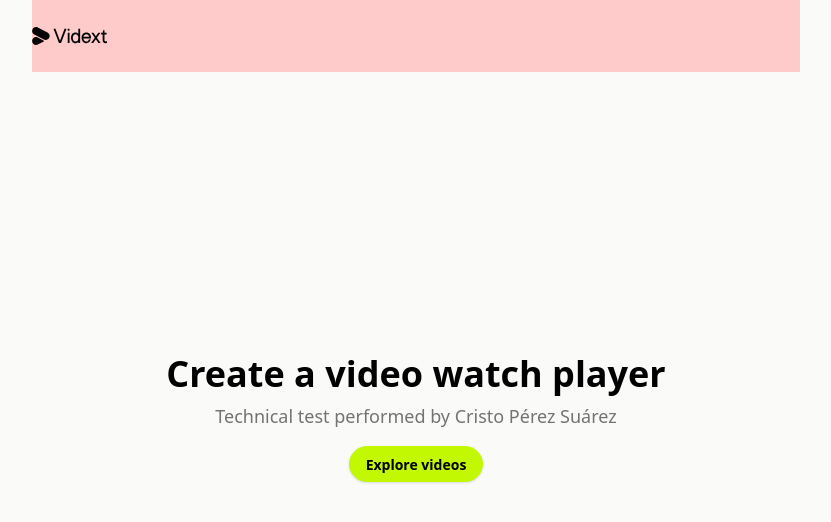
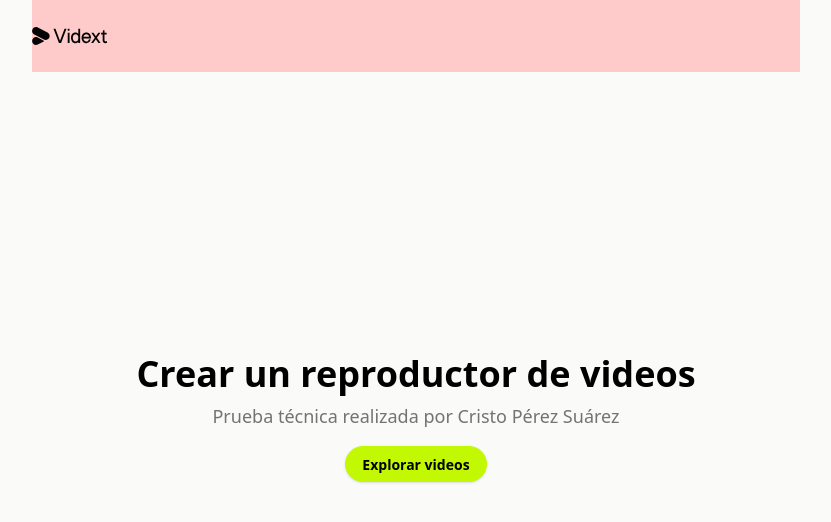
Before and after one commit to CristoBits0101/vidext-technical-test, a Next.js app: page / in a window 1280 px wide. Shown: the top 522 px of the page, without its empty margins (224-1055 px from the left). Built offline with nearby package versions, Linux system fonts and the light colour scheme.

Commit message:
Refactoring intro article

```diff
--- a/src/app/page.tsx
+++ b/src/app/page.tsx
@@ -1,11 +1,13 @@
-import HomeIntroArticle from '@/components/articles/intro-article'
+import IntroArticle from '@/components/articles/intro-article'
 
 export default function HomePage() {
   return (
-    <HomeIntroArticle
-      title='Create a video watch player'
-      subtitle='Technical test performed by Cristo Pérez Suárez'
+    <IntroArticle
+      title='Crear un reproductor de videos'
+      subtitle='Prueba técnica realizada por Cristo Pérez Suárez'
       padding='pb-9'
+      buttonText='Explorar videos'
+      redirectPath='/watch'
     />
   )
 }
--- a/src/components/articles/intro-article.tsx
+++ b/src/components/articles/intro-article.tsx
@@ -1,24 +1,29 @@
 import RedirectButton from '@/components/buttons/redirect-button'
 import { IntroSection } from '@/components/sections/intro-section'
 
-interface HomeIntroProps {
+interface IntroArticleProps {
   title: string
   subtitle: string
   padding?: string
+  buttonText?: string
+  redirectPath?: string
 }
 
 export default function IntroArticle({
   title = '',
   subtitle = '',
   padding = 'pb-0',
-}: HomeIntroProps) {
-  // Evita renderizar si no hay valores válidos
+  buttonText = '',
+  redirectPath = '/',
+}: IntroArticleProps) {
+  // Avoid rendering if there are no valid values
   if (!title && !subtitle) return null
+
   return (
     <article className={`flex flex-col gap-2 text-center ${padding}`}>
       <IntroSection content={title} type='title' />
       <IntroSection content={subtitle} type='subtitle' />
-      <RedirectButton buttonText='Explore videos' redirectPath='/watch' />
+      <RedirectButton buttonText={buttonText} redirectPath={redirectPath} />
     </article>
   )
 }
```
